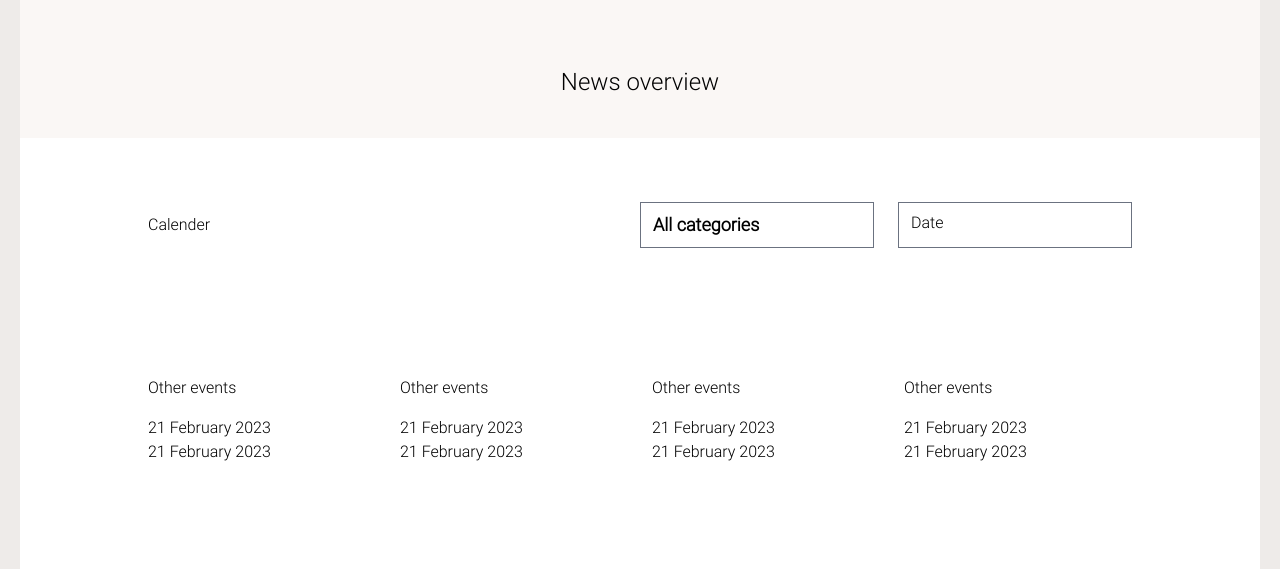
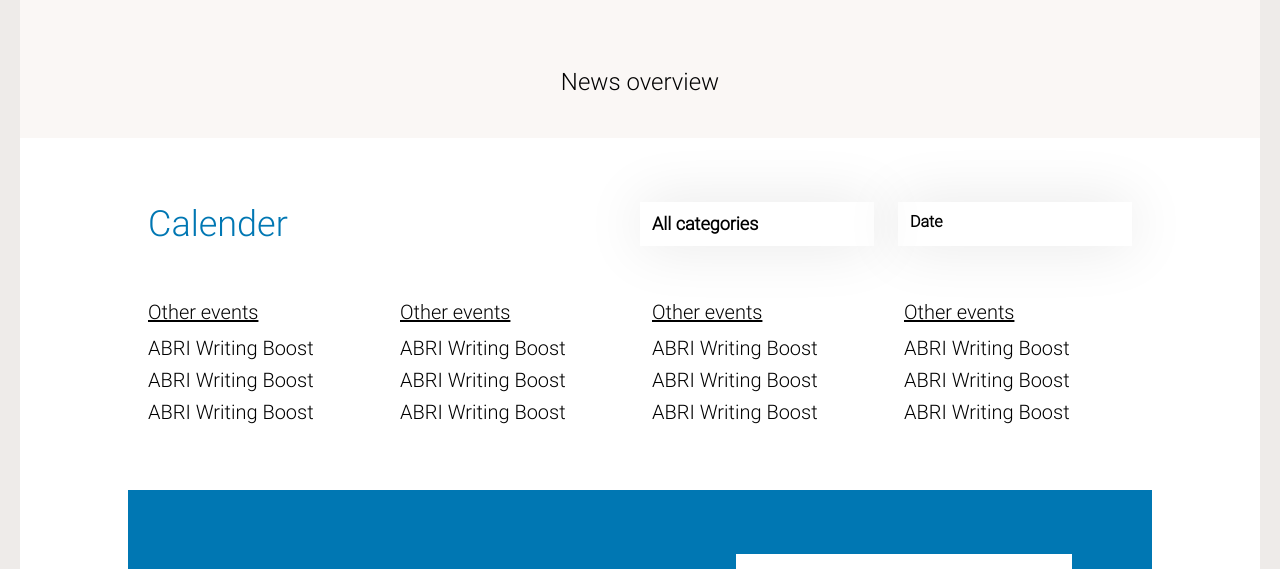
Before and after one commit to Nkaka23dev/the-gym-feb-clone-challenge, a Next.js app: page / in a window 1280 px wide. Shown: the part 3480-4049 px from the top of the page. Built offline with nearby package versions, Linux system fonts and the light colour scheme.

Commit message:
added font

```diff
--- a/components/Navbar.jsx
+++ b/components/Navbar.jsx
@@ -1,9 +1,13 @@
 import { data } from "@/data";
-import React, { useState } from "react";
+import React, { useState, useEffect} from "react";
 import Modal from "./Modal";
 
 export default function Navbar() {
   const [show, setShow] = useState(false);
+  useEffect(() => {
+    document.body.style.overflow = show ? "hidden" : "auto";
+    return () => (document.body.style.overflow = "scroll");
+  }, [show]);
 
   const handClick = () => {
     setShow(true);
--- a/pages/index.js
+++ b/pages/index.js
@@ -1,7 +1,7 @@
 import Navbar from "@/components/Navbar";
 import { data2, data3 } from "@/data";
 import Link from "next/link";
-import { MdArrowForwardIos, MdOutlineArrowBackIosNew,AiOutlineArrowRight } from "react-icons/md";
+import { MdArrowForwardIos, MdOutlineArrowBackIosNew, AiOutlineArrowRight } from "react-icons/md";
 import { RxDotFilled } from "react-icons/rx";
 
 export default function Home() {
@@ -142,7 +142,7 @@ export default function Home() {
 
         </div>
         <div className="max-w-sm mx-auto px-20 bg-[#f2efed] py-16 flex justify-between">
-        <div className="items-center justify-center md:flex absolute right-[26rem] bottom-16">
+          <div className="items-center justify-center md:flex absolute right-[26rem] bottom-16">
             <div className="p-4 px-10 py-10 space-y-6 bg-white md:-mt-24 ">
               <h5 className="text-[24px] leading-[36px] font-light text-orange-900">
                 Science to impact
@@ -185,7 +185,7 @@ export default function Home() {
           {[1, 2].map((value, idx) => {
             return (
               <div className="bg-white pt-10 px-6 pb-20 shade">
-                <h1 className={`font-medium text-2xl ${idx === 0?"text-[#008058]":"text-black"}`}>Ukraine</h1>
+                <h1 className={`font-medium text-2xl ${idx === 0 ? "text-[#008058]" : "text-black"}`}>Ukraine</h1>
                 <div className="mt-4">
                   <p>Information and support</p>
                 </div>
@@ -242,22 +242,22 @@ export default function Home() {
       {/* next section */}
       <section className="px-5">
         <div className="max-w-[78rem] px-32 bg-white mx-auto">
-          <div className="grid grid-cols-2 items-center py-16">
+          <div className="grid grid-cols-2 items-center pt-16 pb-3">
             <div>
-              <h1>Calender</h1>
+              <h1 className="text-4xl font-semiboldbold text-[#0077B3] ">Calender</h1>
             </div>
             <div className="flex gap-6">
-              <div className="py-2 px-3 border font-bold text-lg border-gray-500 w-64">
+              <div className="py-2 px-3 shade font-bold  text-lg  w-64">
                 All categories
               </div>
-              <div className="py-2 px-3 border border-gray-500 w-64">
+              <div className="py-2  font-bold  px-3 shade border-gray-500 w-64">
                 Date
               </div>
             </div>
           </div>
 
           {/* next this in this section */}
-          <div className="grid grid-cols-4 items-center gap-6 py-16">
+          <div className="grid grid-cols-4 text-xl  items-center gap-6 pt-10">
             {[
               {
                 item: "PhD Defences"
@@ -274,12 +274,12 @@ export default function Home() {
             ].map((val, index) => {
               return (
                 <div>
-                  <h1>Other events</h1>
-                  <div className="mt-4">
-                    {[1, 2].map((e, idx) => {
+                  <h1 className="underline" >Other events</h1>
+                  <div className="mt-2">
+                    {[1, 2, 3].map((e, idx) => {
                       return (
-                        <div>
-                          <h1>21 February 2023</h1>
+                        <div className="mt-1">
+                          <h1>ABRI Writing Boost</h1>
                         </div>
                       )
                     })}
```
